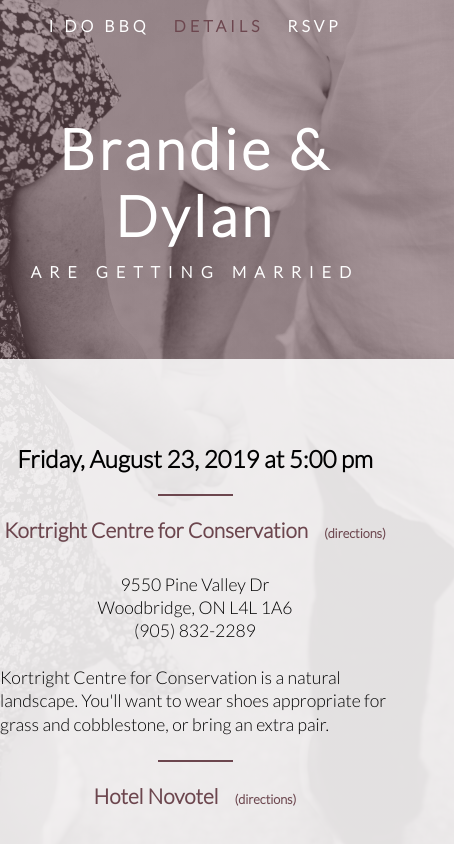
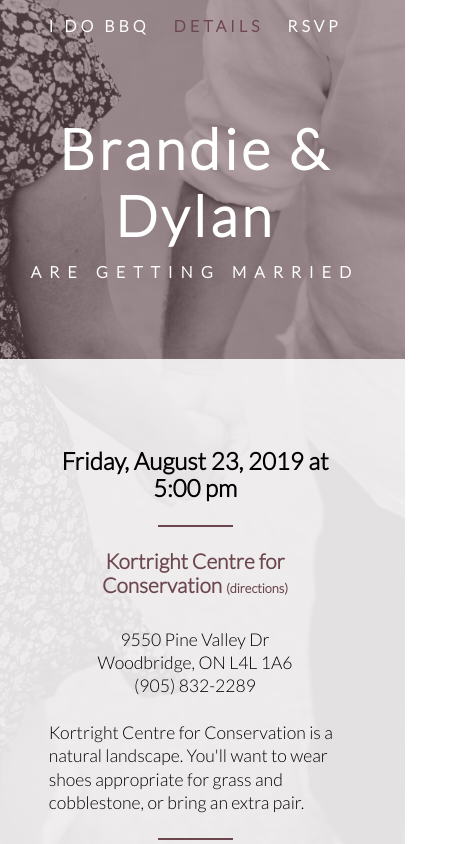
Before and after one commit to ksykes/bd-wedding, a React (Create React App) app: page /details in a window 390 px wide. Shown: the top 844 px of the page, 454 px wide, since content can reach past the window. Built offline with nearby package versions, Linux system fonts and the light colour scheme.

Commit message:
fixed padding

```diff
--- a/src/App.css
+++ b/src/App.css
@@ -100,7 +100,8 @@ nav ul li a {
 }
 
 nav ul li a:hover {
-    color: rgb(108, 70, 78)
+    color: rgb(108, 70, 78);
+    transition: all 0.25s ease-in;
 }
 
 nav ul li a.is-active {
@@ -118,11 +119,13 @@ section {
 
 section.details h3 {
     font-size: 1.5rem;
+    line-height: 1.7rem;
 }
 
 section.details h4 {
     font-weight: bold;
     font-size:  1.3rem;
+    line-height: 1.5rem;
 }
 
 section.details div {
@@ -298,13 +301,19 @@ section.rsvpForm form button {
     padding: 1em 2.5em;
     border-width: 0;
     text-align: center;
-    cursor: pointer;
     outline: none;
     font-family: 'Lato', sans-serif;
     font-size: 1rem;
     color: #fff;
     background-color: rgb(108, 70, 78);
+    border-radius: 2px;
     margin: 0;
+}
+
+section.rsvpForm form button:hover {
+    cursor: pointer;
+    background-color: rgba(108, 70, 78, 0.76);
+    transition: all 0.25s ease-in;
 }
 
 section.rsvpForm form button.btn-next {
@@ -332,6 +341,7 @@ footer a {
 
 footer a:hover {
     color: rgb(108, 70, 78);
+    transition: all 0.25s ease-in;
 }
 
 @media (max-width: 480px) {
@@ -345,10 +355,7 @@ footer a:hover {
     header h2 {
         font-size: 1rem;
     }
-    section {
-        width: 100%;
-    }
-    section.rsvp iframe {
-        width: 100%;
+    span.mice {
+        margin-left: 0;
     }
 }
```
